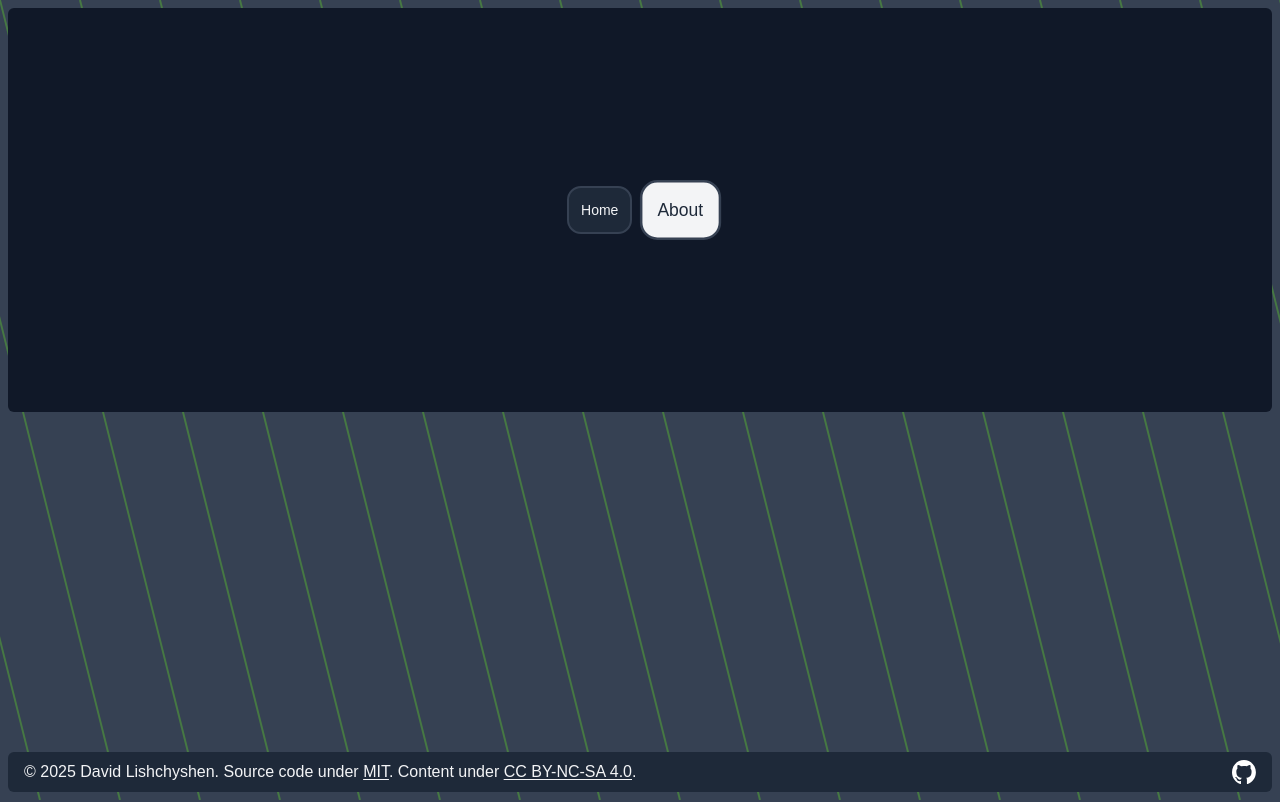
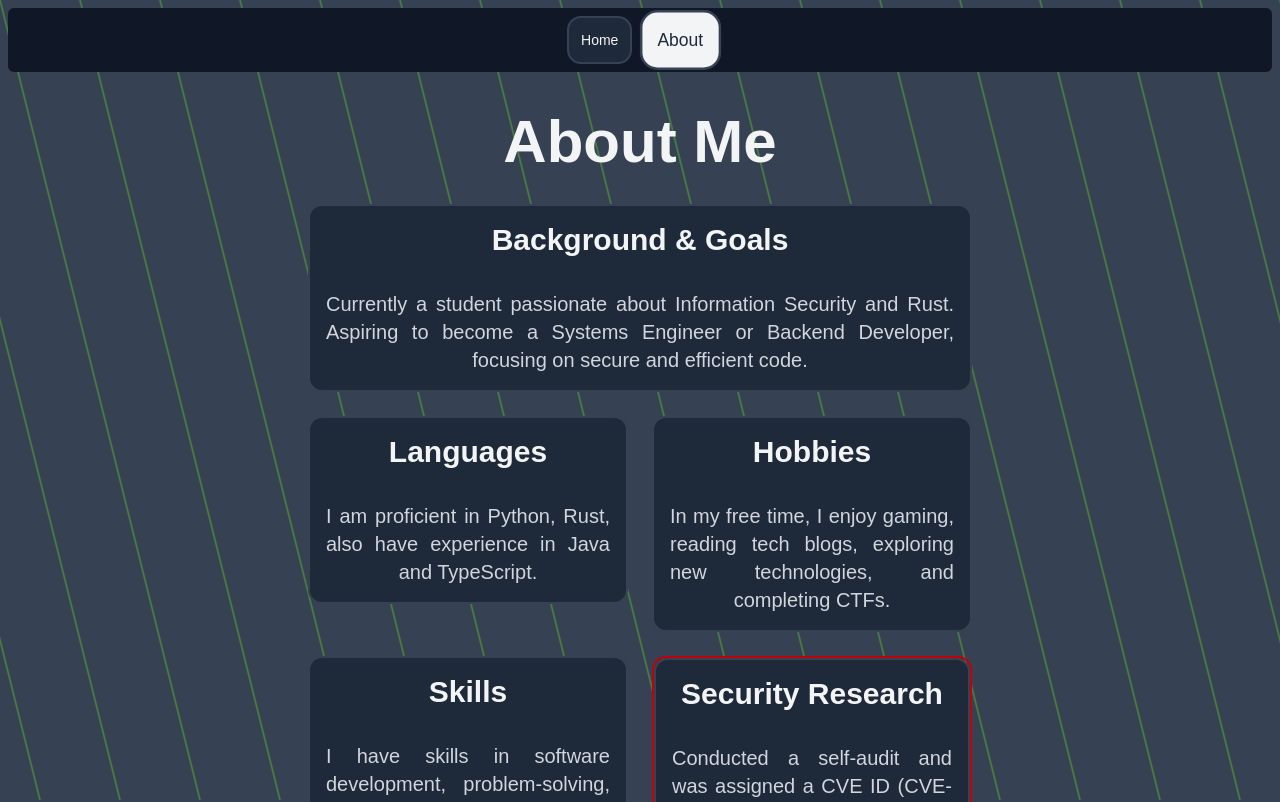
Before and after one commit to AsfhtgkDavid/daika-dev, a React (Vite) app: page /about in a window 1280 px wide. Shown: the top 802 px of the page. Built offline with nearby package versions, Linux system fonts and the light colour scheme.

Commit message:
feat: Add About page

```diff
--- a/src/components/ui/Card.tsx
+++ b/src/components/ui/Card.tsx
@@ -38,22 +38,24 @@
 				<div
 					className={cn(
 						"bg-gray-800 border-2 border-gray-700 hover:border-gray-500 rounded-xl flex flex-col items-center justify-between hover:scale-[1.05]",
-						props.fullWidth ? "w-full h-auto min-h-80" : "w-54 h-80",
+						props.fullWidth ? "w-full h-auto" : "w-54 h-80",
 					)}
 				>
 					<h2
 						className={cn(
-							"font-bold m-4 text-gray-100",
+							"font-bold m-4 text-gray-100 text-center",
 							props.fullWidth ? "text-3xl" : "text-xl",
 						)}
 					>
 						{props.title}
 					</h2>
-					<img
-						src={props.icon}
-						className={cn("m-4", props.fullWidth ? "size-44" : "size-28")}
-						alt={`${props.title} icon`}
-					/>
+					{props.icon && (
+						<img
+							src={props.icon}
+							className={cn("m-4", props.fullWidth ? "size-44" : "size-28")}
+							alt={`${props.title} icon`}
+						/>
+					)}
 					<p
 						className={cn(
 							"text-gray-300 m-4 text-justify [text-align-last:center]",
@@ -73,7 +75,7 @@
 interface CardProps {
 	title: string;
 	description: string;
-	icon: string;
+	icon?: string;
 	href?: string;
 	onClick?: () => void;
 	rotateAngle?: number;
--- /dev/null
+++ b/src/pages/About.tsx
@@ -0,0 +1,55 @@
+import Card from "@/components/ui/Card.tsx";
+import useTypewriter from "@/hooks/useTypewriter.ts";
+import styles from "@/styles/Typewriter.module.css";
+import {cn} from "@/lib/utils.ts";
+
+const About = () => {
+	const [text, done] = useTypewriter("About Me");
+	return (
+		<section id="about" className="flex flex-col items-center py-10">
+			<h1 className={cn(done ? "" : styles.typing, "text-4xl md:text-6xl font-bold mb-8 text-gray-100 relative inline-block")}>{text}</h1>
+			<div className="grid grid-cols-1 md:grid-cols-2 gap-6 w-80 md:w-166">
+				<Card
+					title="Background & Goals"
+					description="Currently a student passionate about Information Security and Rust. Aspiring to become a Systems Engineer or Backend Developer, focusing on secure and efficient code."
+					className="w-80 md:w-166 h-fit md:col-span-2"
+					fullWidth
+				/>
+				<Card
+					title="Languages"
+					description="I am proficient in Python, Rust, also have experience in Java and TypeScript."
+					className="w-auto h-fit"
+					fullWidth
+				/>
+				<Card
+					title="Hobbies"
+					description="In my free time, I enjoy gaming, reading tech blogs, exploring new technologies, and completing CTFs."
+					className="w-auto h-fit"
+					fullWidth
+				/>
+				<Card
+					title="Skills"
+					description="I have skills in software development, problem-solving, and a strong foundation in algorithms and data structures."
+					className="w-auto h-fit"
+					fullWidth
+				/>
+                <Card
+                    title="Security Research"
+                    description="Conducted a self-audit and was assigned a CVE ID (CVE-2025-69257) for a vulnerability discovered in my own software."
+                    className="w-auto h-fit not-hover:border-red-700 not-hover:border-2 rounded-xl"
+                    fullWidth
+                    />
+                <div className="md:col-span-2 w-full flex justify-center">
+                <Card
+                    title="Open Source"
+                    description="Active contributor. I maintain a package in the Arch User Repository (AUR)."
+                    className="w-80 h-fit"
+                    fullWidth
+                />
+                </div>
+			</div>
+		</section>
+	);
+};
+
+export default About;
--- a/src/pages/Home.tsx
+++ b/src/pages/Home.tsx
@@ -1,8 +1,8 @@
 import Links from "@/components/Links.tsx";
 import useTypewriter from "@/hooks/useTypewriter.ts";
 import { cn } from "@/lib/utils.ts";
-import logo from "../assets/logo.svg";
-import styles from "./Home.module.css";
+import logo from "@/assets/logo.svg";
+import styles from "@/styles/Typewriter.module.css";
 
 const Home = () => {
 	const [text, done] = useTypewriter("Hi there, I'm David!");
--- a/src/routes/AppRoutes.tsx
+++ b/src/routes/AppRoutes.tsx
@@ -1,10 +1,12 @@
 import { Route, Routes } from "react-router";
 import Home from "@/pages/Home.tsx";
+import About from "@/pages/About.tsx";
 
 const AppRoutes = () => {
 	return (
 		<Routes>
 			<Route index element={<Home />} />
+			<Route path="about" element={<About />} />
 		</Routes>
 	);
 };
```
Also changed, not shown: src/styles/Typewriter.module.css (renamed from src/pages/Home.module.css).
